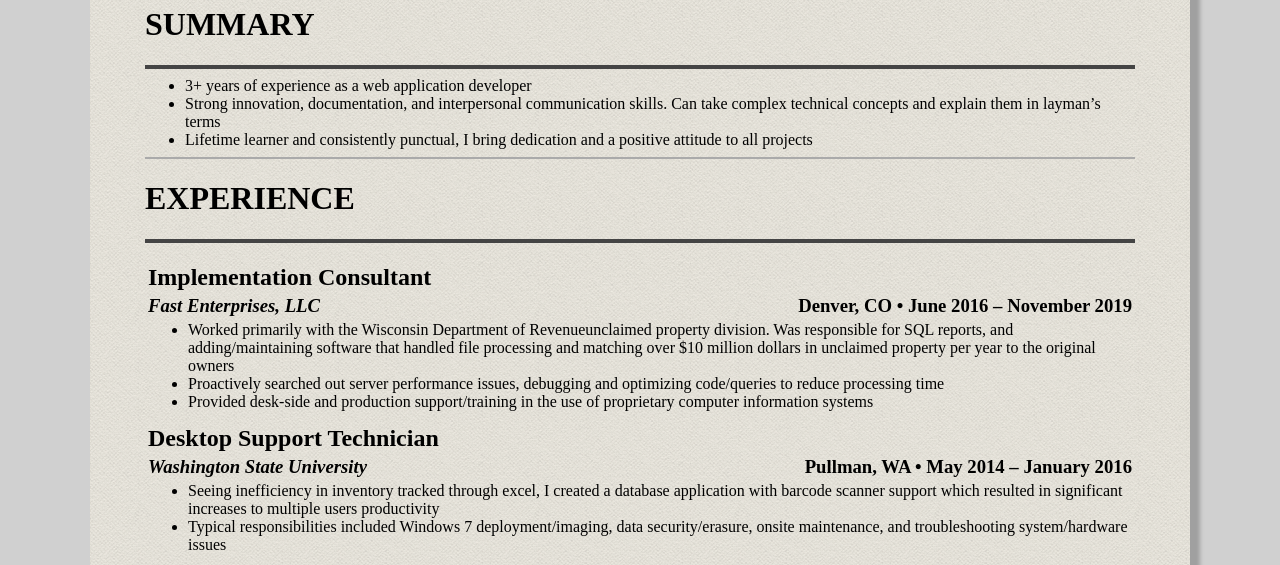
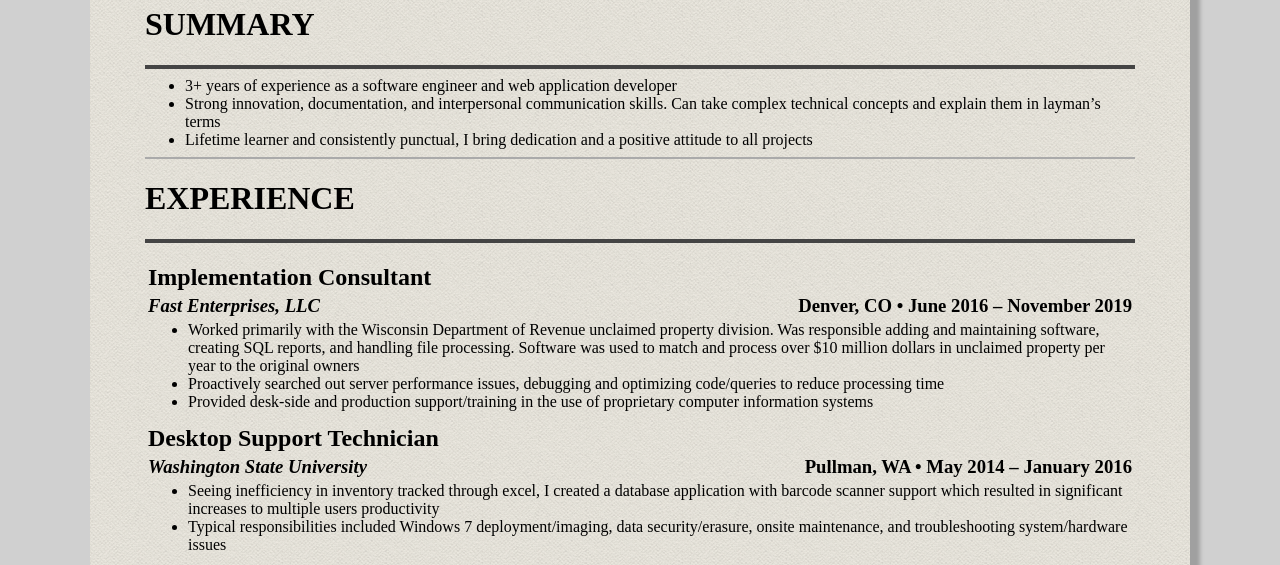
Before and after one commit to ejuel/resume, a plain HTML site: page index.html in a window 1280 px wide. Shown: the part 183-748 px from the top of the page. Drawn offline with Linux system fonts and the light colour scheme.

Commit message:
Resume changes
small changes

```diff
--- a/index.html
+++ b/index.html
@@ -58,7 +58,7 @@
         <h1 class="section">SUMMARY</h1>
         <hr class="hrBegin">
         <ul>
-          <li>3+ years of experience as a web application developer</li>
+          <li>3+ years of experience as a software engineer and web application developer</li>
           <li>Strong innovation, documentation, and interpersonal communication skills. Can take complex technical concepts and explain them in layman’s terms</li>
           <li>Lifetime learner and consistently punctual, I bring dedication and a positive attitude to all projects</li>
         </ul>
@@ -90,8 +90,8 @@
           <tr>
             <td class="tdJobDescription" colspan="2">
               <ul>
-                <li>Worked primarily with the Wisconsin Department of Revenueunclaimed property division. Was responsible for SQL reports, and adding/maintaining software that handled file processing and matching over $10 million dollars in unclaimed
-                  property per year to the original owners</li>
+                <li>Worked primarily with the Wisconsin Department of Revenue unclaimed property division. Was responsible adding and maintaining software, creating SQL reports,
+                  and handling file processing. Software was used to match and process over $10 million dollars in unclaimed property per year to the original owners</li>
                 <li>Proactively searched out server performance issues, debugging and optimizing code/queries to reduce processing time</li>
                 <li>Provided desk-side and production support/training in the use of proprietary computer information systems</li>
               </ul>
```
